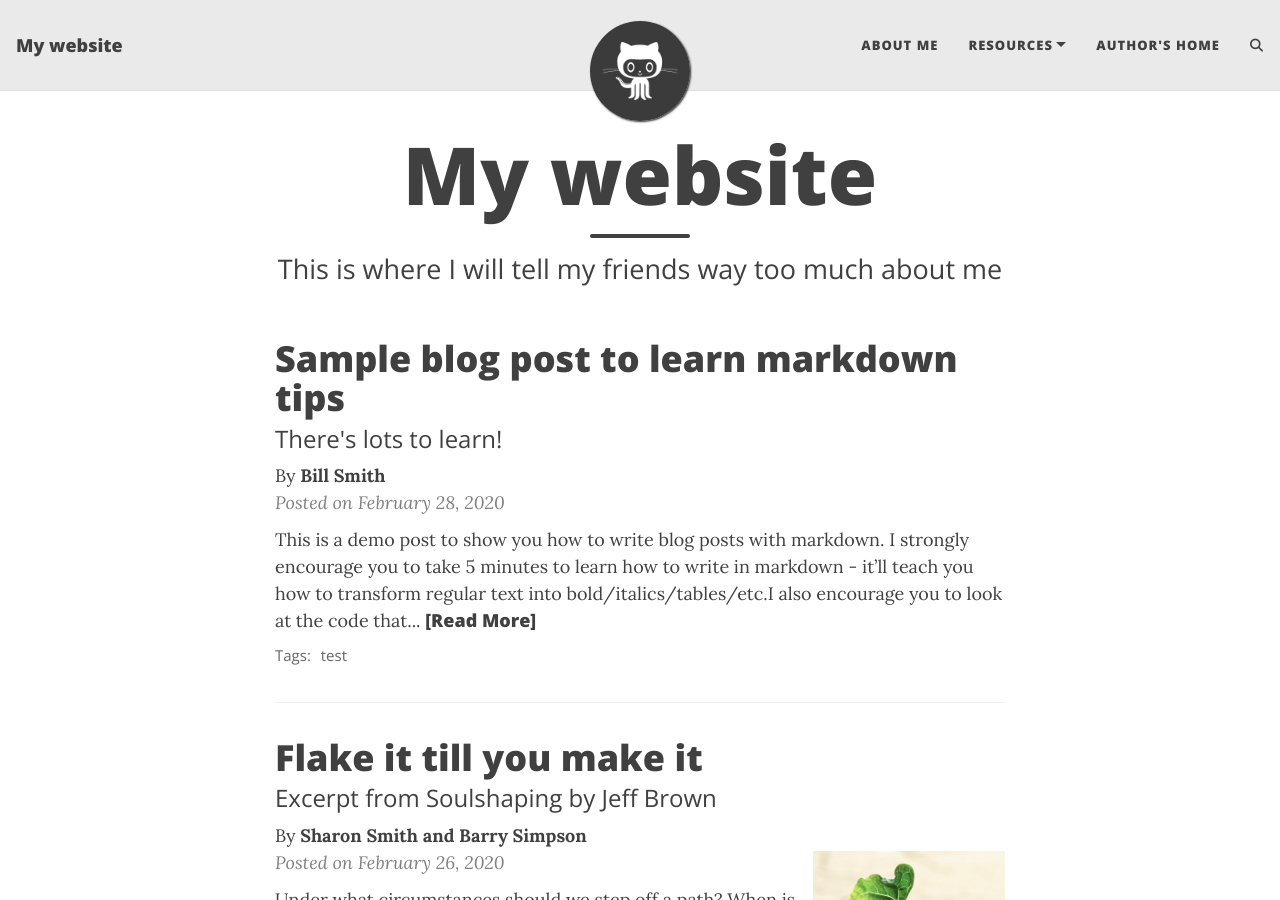
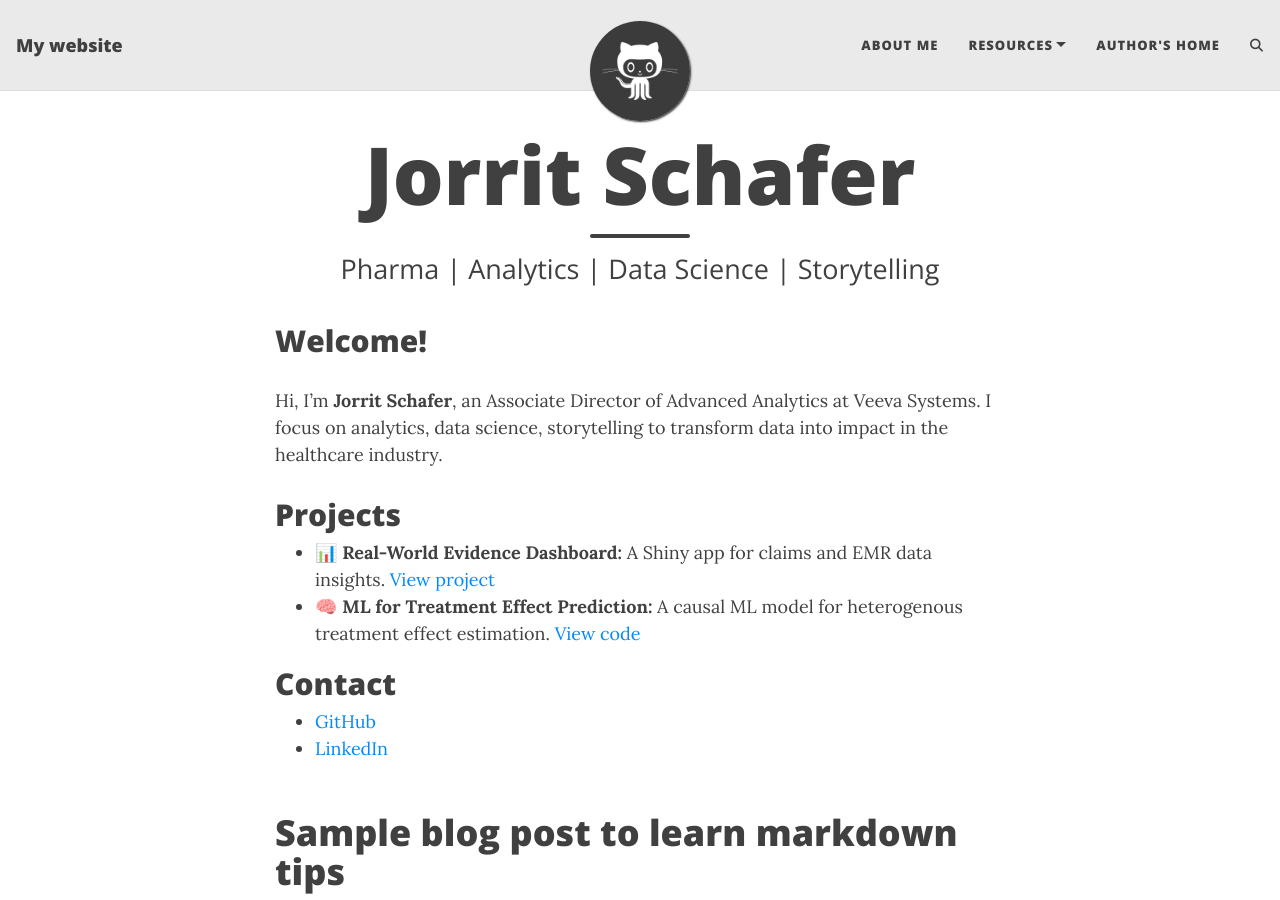
Before and after one commit to Jorrit-Schafer/jorrit-schafer.github.io, a Jekyll site: the page built from index.html, in a window 1280 px wide and 900 px high. Built offline with Jekyll 4.4.1, drawn with Linux system fonts in a browser that asks for light colours; the list of posts is cut into pages by our own code; comment, search, counter and statistics services are not loaded.

Commit message:
Fix index.html with Beautiful Jekyll homepage content

```diff
--- a/index.html
+++ b/index.html
@@ -1,5 +1,31 @@
 ---
 layout: home
-title: My website
-subtitle: This is where I will tell my friends way too much about me
+title: "Jorrit Schafer"
+subtitle: "Pharma | Analytics | Data Science | Storytelling"
 ---
+
+<h2>Welcome!</h2>
+<p>
+Hi, I’m <strong>Jorrit Schafer</strong>, an Associate Director of Advanced Analytics at Veeva Systems.
+I focus on analytics, data science, storytelling to transform data into impact in the healthcare industry.
+</p>
+
+<h2>Projects</h2>
+<ul>
+  <li>
+    <strong>📊 Real-World Evidence Dashboard:</strong>
+    A Shiny app for claims and EMR data insights.
+    <a href="#">View project</a>
+  </li>
+  <li>
+    <strong>🧠 ML for Treatment Effect Prediction:</strong>
+    A causal ML model for heterogenous treatment effect estimation.
+    <a href="#">View code</a>
+  </li>
+</ul>
+
+<h2>Contact</h2>
+<ul>
+  <li><a href="https://github.com/jorritschafer">GitHub</a></li>
+  <li><a href="https://linkedin.com/in/yourlinkedin">LinkedIn</a></li>
+</ul>
```
